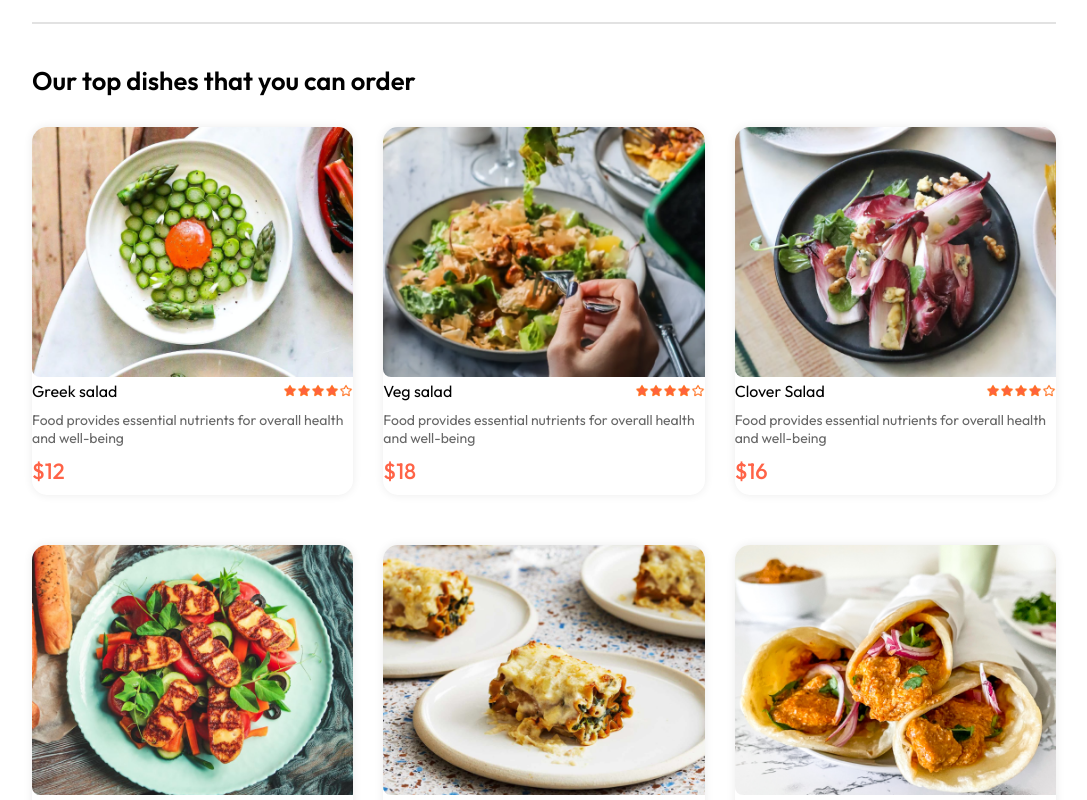
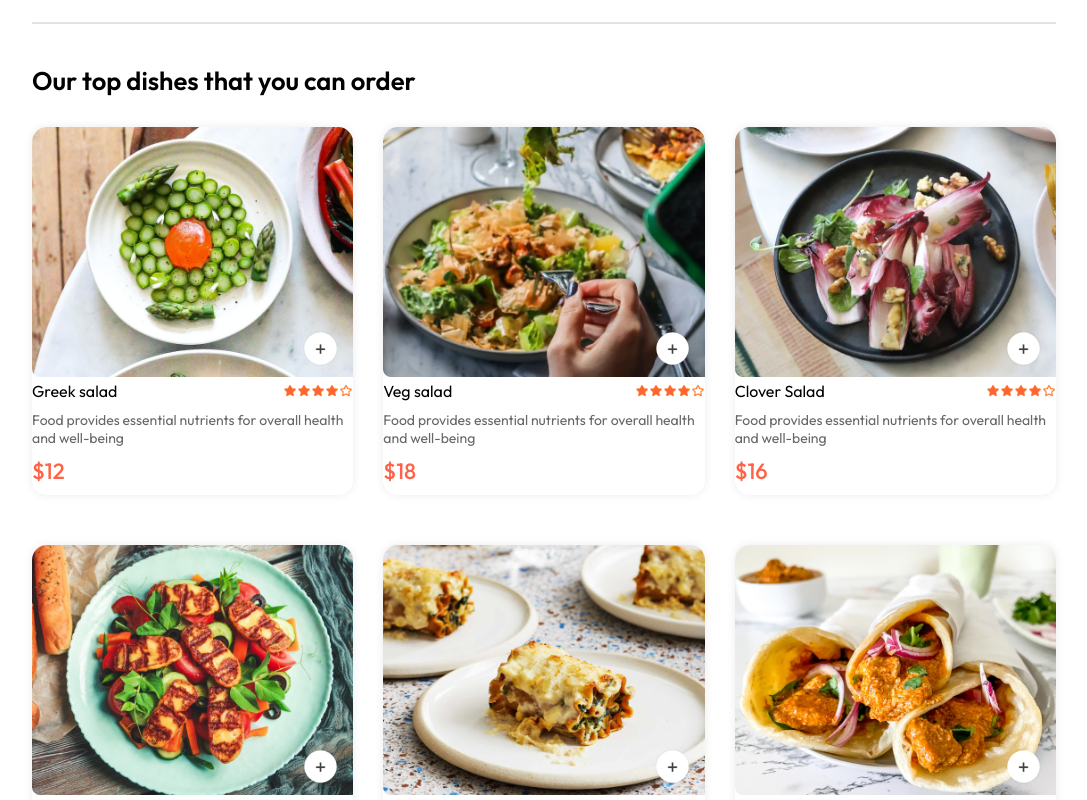
Before and after one commit to habibi-code/Food-Menu, a React (Vite) app in the folder frontend/: page / in a window 1280 px wide. Shown: the part 880-1680 px from the top of the page, without its empty margins (96-1183 px from the left). Built offline with nearby package versions, Linux system fonts and the light colour scheme.

Commit message:
Implement item counter functionality in FoodItem component with styling

```diff
--- a/frontend/src/components/FoodItem/FoodItem.css
+++ b/frontend/src/components/FoodItem/FoodItem.css
@@ -5,6 +5,10 @@
   box-shadow: 0px 0px 10px #00000015;
   transition: 1s;
   animation: fadeIn 1s;
+}
+
+.food-item:hover {
+  transform: translateY(-5px);
 }
 
 .food-item-image {
@@ -34,3 +38,31 @@
   font-size: 22px;
   margin: 10px 0;
 }
+.food-item-img-container {
+  position: relative;
+}
+
+.food-item-img-container .add {
+  position: absolute;
+  bottom: 15px;
+  width: 35px;
+  right: 15px;
+  border-radius: 50%;
+  cursor: pointer;
+}
+
+.food-item-counter {
+  position: absolute;
+  bottom: 15px;
+  right: 15px;
+  display: flex;
+  padding: 6px;
+  gap: 10px;
+  border-radius: 50px;
+  background-color: #fff;
+  align-items: center;
+}
+
+.food-item-counter img {
+  width: 30px;
+}
--- a/frontend/src/components/FoodItem/FoodItem.jsx
+++ b/frontend/src/components/FoodItem/FoodItem.jsx
@@ -1,12 +1,35 @@
-import React from "react";
+import React, { useState } from "react";
 import "./FoodItem.css";
 import { assets } from "../../assets/assets";
 
 const FoodItem = ({ id, name, price, description, image }) => {
+  const [itemCount, setItemCount] = useState(0);
+
   return (
     <div className="food-item">
       <div className="food-item-img-container">
         <img src={image} alt="Food-image" className="food-item-image" />
+        {!itemCount ? (
+          <img
+            className="add"
+            src={assets.add_icon_white}
+            onClick={() => setItemCount((prev) => prev + 1)}
+          />
+        ) : (
+          <div className="food-item-counter">
+            <img
+              onClick={() => setItemCount((prev) => prev - 1)}
+              src={assets.remove_icon_red}
+              alt=""
+            />
+            <p>{itemCount}</p>
+            <img
+              onClick={() => setItemCount((prev) => prev + 1)}
+              src={assets.add_icon_green}
+              alt=""
+            />
+          </div>
+        )}
       </div>
       <div className="food-item-info">
         <div className="food-item-name-rating">
```
